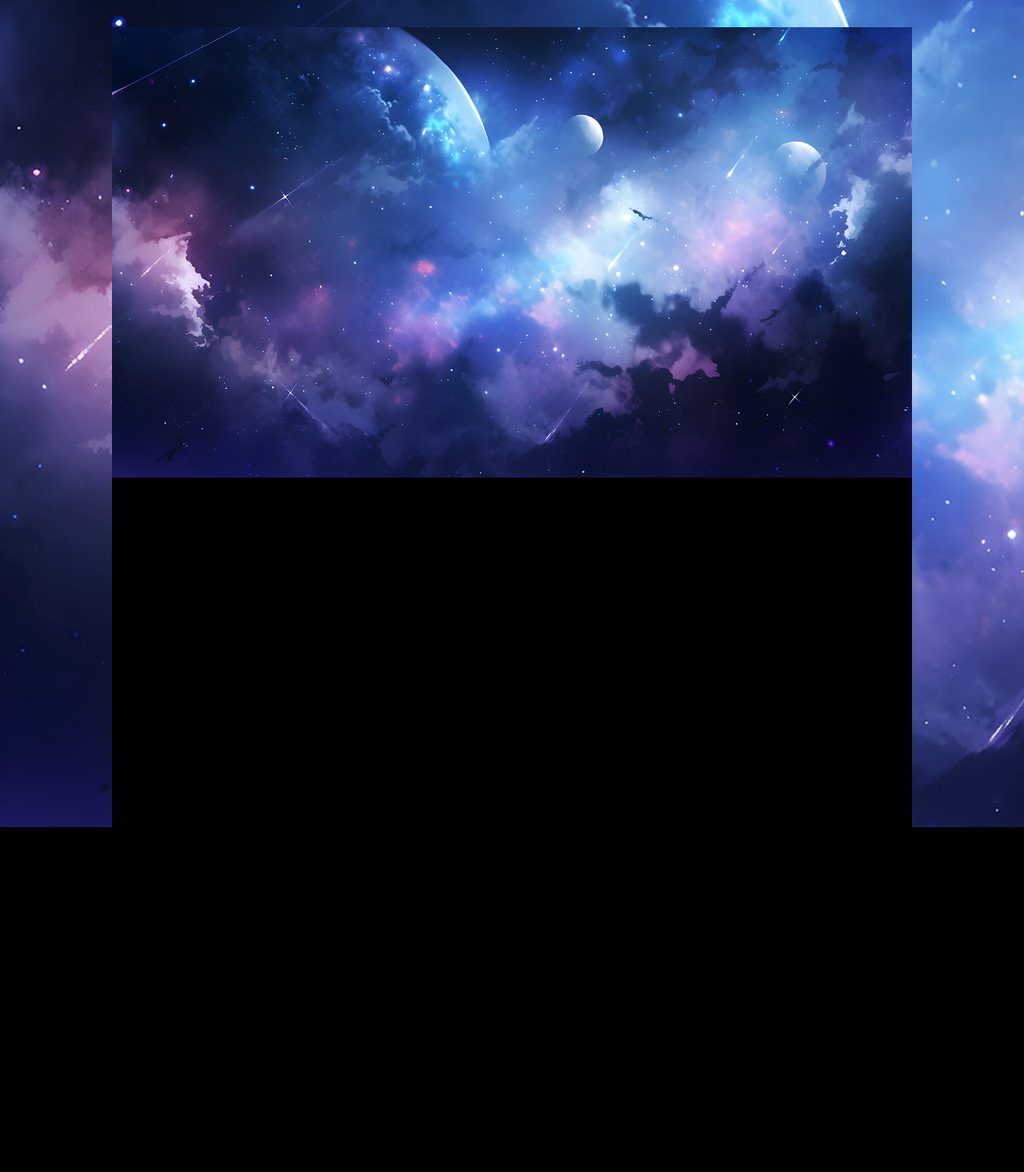
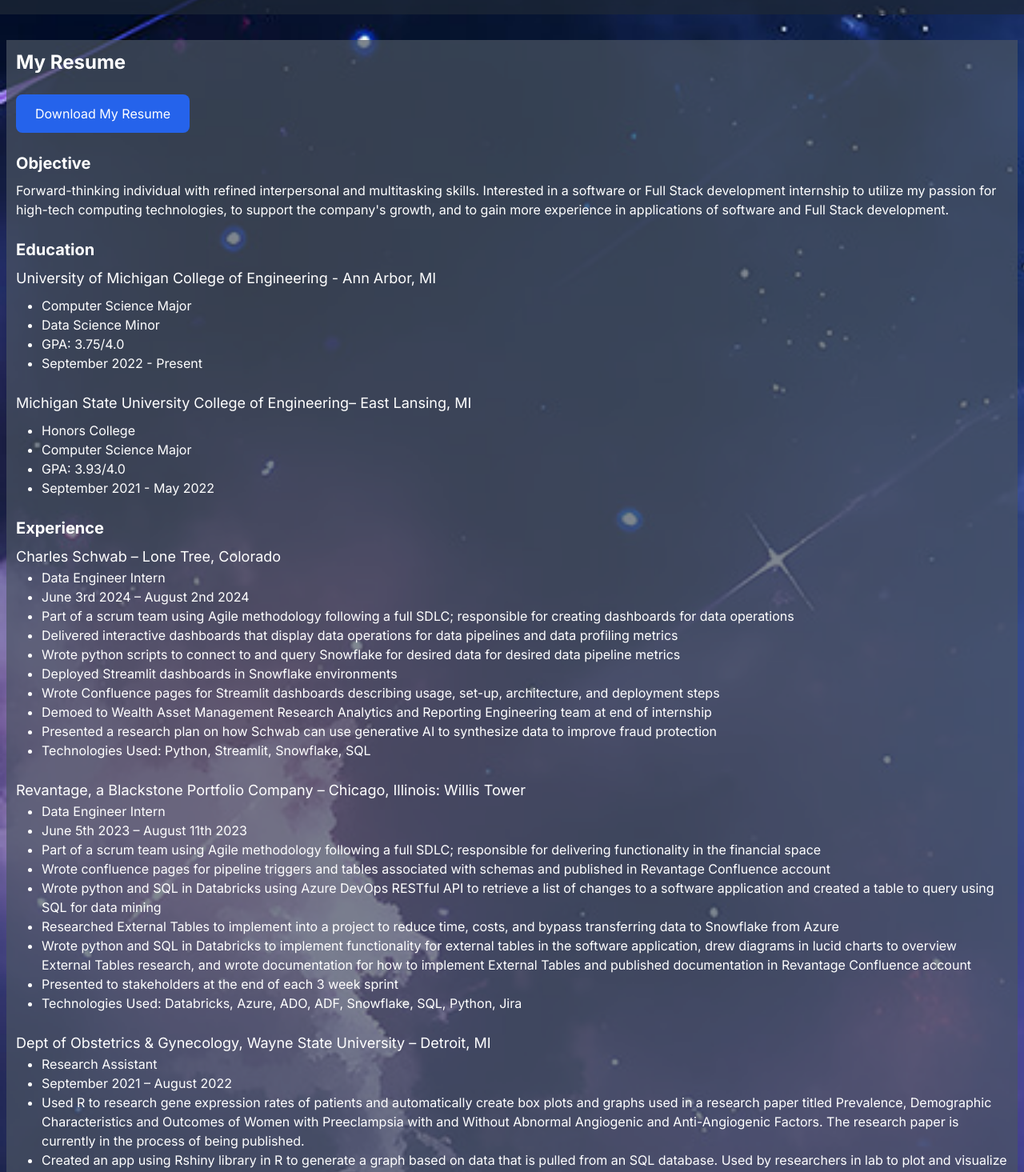
Before and after one commit to Needless2Say/Arthurs_Website, a Next.js app: page /resume in a window 1280 px wide. Shown: the part 250-1715 px from the top of the page at 80% size. Before the commit the page ends 1284 px from the top, so only its background shows below. Built offline with nearby package versions, Linux system fonts and the light colour scheme.

Commit message:
added custom resume page and changed layouts

```diff
--- a/app/about/page.tsx
+++ b/app/about/page.tsx
@@ -4,7 +4,7 @@
 
 export default function About() {
     return(
-        <div className="flex flex-col lg:flex-row flex-wrap justify-center items-center mt-8 mx-8">
+        <div className="flex flex-col lg:flex-row flex-wrap justify-center items-center my-8 mx-8">
             <div className="w-full h-full basis-1/5 flex justify-center">
                 <Image
                     src={me_pic}
@@ -13,7 +13,7 @@
                     alt="Personal Portrait"
                 />
             </div>
-            <div className="w-full h-full basis-4/5 text-xl 2xl:text-2xl bg-gray-600/[0.7]">
+            <div className="w-full h-full basis-4/5 text-xl 2xl:text-2xl bg-gray-600/[0.7] p-3">
                 <p>
                     I am a Senior at the University of Michigan Ann Arbor, and I&apos;m majoring in Computer Science and Minoring in Data Science.
                 </p>
--- a/app/layout.tsx
+++ b/app/layout.tsx
@@ -32,7 +32,7 @@
         </Script>
       </head>
       <body className={inter.className}>
-        <div className="flex flex-row flex-wrap justify-center my-16 text-2xl sm:text-4xl">
+        <div className="flex flex-row flex-wrap justify-center my-16 font-bold text-2xl sm:text-4xl md:text-5xl lg:text-6xl">
           <span className="py-2.5 px-4 hover:bg-slate-700/[.70]"><p className="transition-colors duration-500 rainbow-text">Arthur Krieger</p></span>
         </div>
         <Navbar />
--- a/app/navbar.tsx
+++ b/app/navbar.tsx
@@ -3,7 +3,7 @@
 export default function Navbar() {
   return (
     <>
-      <div className="flex flex-col sm:flex-row justify-evenly content-center bg-gray-800 opacity-70 transition-opacity duration-500 hover:opacity-100">
+      <div className="flex flex-col sm:flex-row text-lg sm:text-xl justify-evenly content-center bg-gray-800 opacity-70 transition-opacity duration-500 hover:opacity-100">
         <Link href="/"><div className="flex justify-center px-4 py-2.5 my-1.5 hover:bg-gray-500 hover:uppercase">Home</div></Link>
         <Link href="/about"><div className="flex justify-center px-4 py-2.5 my-1.5 hover:bg-gray-500 hover:uppercase">About</div></Link>
         <Link href="/projects"><div className="flex justify-center px-4 py-2.5 my-1.5 hover:bg-gray-500 hover:uppercase">Projects</div></Link>
--- a/app/page.tsx
+++ b/app/page.tsx
@@ -6,7 +6,7 @@
 export default function Page() {
   return (
     <>
-      <div className="flex justify-center mt-16">
+      <div className="flex justify-center my-8">
         <div className="border-effect">
           <Image
             src={Big_House}
--- a/app/resume/page.tsx
+++ b/app/resume/page.tsx
@@ -1,11 +1,133 @@
+// Resume Page
+import React from 'react';
+
+
+export default function Resume() {
+    return(
+        <div className="flex flex-row justify-center">
+            <div className="2xl:basis-1/4"></div>
+            <div className="2xl:basis-2/4 flex flex-col justify-start bg-gray-600/[0.7] mx-2 my-8 p-3">
+                <div className="pb-6 text-2xl font-bold">My Resume</div>
+                <div>
+                    <a
+                        href="/public/Arthur_Krieger_Resume.pdf"
+                        download="Arthur_Krieger_Resume.pdf"
+                        className="inline-block mb-6 px-6 py-3 text-white bg-blue-600 rounded-lg hover:bg-blue-700 focus:outline-none focus:ring-2 focus:ring-blue-400 focus:ring-opacity-75"
+                    >
+                        Download My Resume
+                    </a>
+                </div>
+                <div className="pb-2 text-xl font-bold">Objective</div>
+                <div className="pb-6">
+                    Forward-thinking individual with refined interpersonal and multitasking skills.
+                    Interested in a software or Full Stack development internship to utilize my passion for high-tech computing technologies, to support the company&apos;s growth, and to gain more experience in applications of software and Full Stack development.
+                </div>
+                <div className="pb-2 text-xl font-bold">Education</div>
+                <div className="pb-2 text-lg">University of Michigan College of Engineering - Ann Arbor, MI</div>
+                <div className="pb-6">
+                    <ul className="list-disc pl-8">
+                        <li>Computer Science Major</li>
+                        <li>Data Science Minor</li>
+                        <li>GPA: 3.75/4.0</li>
+                        <li>September 2022 - Present</li>
+                    </ul>
+                </div>
+                <div className="pb-2 text-lg">Michigan State University College of Engineering– East Lansing, MI</div>
+                <div className="pb-6">
+                    <ul className="list-disc pl-8">
+                        <li>Honors College</li>
+                        <li>Computer Science Major</li>
+                        <li>GPA: 3.93/4.0</li>
+                        <li>September 2021 - May 2022</li>
+                    </ul>
+                </div>
+                <div className="pb-2 text-xl font-bold">Experience</div>
+                <div className="text-lg">Charles Schwab – Lone Tree, Colorado</div>
+                <div className="pb-6">
+                    <ul className="list-disc pl-8">
+                        <li>Data Engineer Intern</li>
+                        <li>June 3rd 2024 – August 2nd 2024</li>
+                        <li>Part of a scrum team using Agile methodology following a full SDLC; responsible for creating dashboards for data operations</li>
+                        <li>Delivered interactive dashboards that display data operations for data pipelines and data profiling metrics</li>
+                        <li>Wrote python scripts to connect to and query Snowflake for desired data for desired data pipeline metrics</li>
+                        <li>Deployed Streamlit dashboards in Snowflake environments</li>
+                        <li>Wrote Confluence pages for Streamlit dashboards describing usage, set-up, architecture, and deployment steps</li>
+                        <li>Demoed to Wealth Asset Management Research Analytics and Reporting Engineering team at end of internship</li>
+                        <li>Presented a research plan on how Schwab can use generative AI to synthesize data to improve fraud protection</li>
+                        <li>Technologies Used: Python, Streamlit, Snowflake, SQL</li>
+                    </ul>
+                </div>
+                <div className="text-lg">Revantage, a Blackstone Portfolio Company – Chicago, Illinois: Willis Tower</div>
+                <div className="pb-6">
+                    <ul className="list-disc pl-8">
+                        <li>Data Engineer Intern</li>
+                        <li>June 5th 2023 – August 11th 2023</li>
+                        <li>Part of a scrum team using Agile methodology following a full SDLC; responsible for delivering functionality in the financial space</li>
+                        <li>Wrote confluence pages for pipeline triggers and tables associated with schemas and published in Revantage Confluence account</li>
+                        <li>Wrote python and SQL in Databricks using Azure DevOps RESTful API to retrieve a list of changes to a software application and created a table to query using SQL for data mining</li>
+                        <li>Researched External Tables to implement into a project to reduce time, costs, and bypass transferring data to Snowflake from Azure</li>
+                        <li>Wrote python and SQL in Databricks to implement functionality for external tables in the software application, drew diagrams in lucid charts to overview External Tables research, and wrote documentation for how to implement External Tables and published documentation in Revantage Confluence account</li>
+                        <li>Presented to stakeholders at the end of each 3 week sprint</li>
+                        <li>Technologies Used: Databricks, Azure, ADO, ADF, Snowflake, SQL, Python, Jira</li>
+                    </ul>
+                </div>
+                <div className="text-lg">Dept of Obstetrics & Gynecology, Wayne State University – Detroit, MI</div>
+                <div className="pb-6">
+                    <ul className="list-disc pl-8">
+                        <li>Research Assistant</li>
+                        <li>September 2021 – August 2022</li>
+                        <li>Used R to research gene expression rates of patients and automatically create box plots and graphs used in a research paper titled Prevalence, Demographic Characteristics and Outcomes of Women with Preeclampsia with and Without Abnormal Angiogenic and Anti-Angiogenic Factors. The research paper is currently in the process of being published.</li>
+                        <li>Created an app using Rshiny library in R to generate a graph based on data that is pulled from an SQL database. Used by researchers in lab to plot and visualize data in a fast and efficient manner</li>
+                        <li>R Libraries used: ggplot2, dplyr, tidyxl, readxl, openxlsx, tidyverse, tidyr</li>
+                        <li>Technologies Used: R, Microsoft Excel, Microsoft Word</li>
+                    </ul>
+                </div>
+                <div className="pb-2 text-xl font-bold">Personal Projects</div>
+                <div className="text-lg">Krieger Data Forge</div>
+                <div className="pb-6">
+                    <ul className="list-disc pl-8">
+                       <li>Front-End: Building websites, such as calorie tracker and video game database, using Next.JS</li>
+                       <li>Back-End: Building API using FastAPI to serve data to all websites that I build</li>
+                       <li>Database: Using PostrgreSQL database to serve and store data</li>
+                       <li>Technologies Used: HTML, Tailwind CSS, Typescript, React, Next.JS, FastAPI, Python, PostrgreSQL, SQL</li>
+                    </ul>
+                </div>
+                <div className="pb-2 text-xl font-bold">School Projects</div>
+                <div className="text-lg">Euchre Card Game</div>
+                <div className="pb-6">
+                    <ul className="list-disc pl-8">
+                       <li>EECS 280 Fall 2022</li>
+                       <li>Learned Euchre and coded card game in C++ using polymorphism, inheritance, data structures, and algorithms</li>
+                       <li>Wrote simple AI to play card game against player based on Euchre card priority rules</li>
+                    </ul>
+                </div>
+                <div className="text-lg">Piazza Classifier Machine Learning</div>
+                <div className="pb-6">
+                    <ul className="list-disc pl-8">
+                       <li>EECS 280 Fall 2022</li>
+                       <li>Classify a Piazza post based on words in test data</li>
+                       <li>Stored data from training dataset in maps based on unique words and titles of posts that words correspond with</li>
+                       <li>Used data to predict title of a Piazza post based on types of words used in testing dataset</li>
+                    </ul>
+                </div>
+                <div className="pb-2 text-xl font-bold">Certifications and Skills</div>
+                <div className="pb-6">
+                    <ul className="list-disc pl-8">
+                       <li>Microsoft Certified: Azure Fundamentals – August 2023</li>
+                       <li>Academy Accreditation Databricks Lakehouse Fundamentals – August 2023</li>
+                       <li>Proficient – C/C++, Python, SQL, HTML, CSS, Tailwind CSS, JavaScript, TypeScript, React, Next.JS, RESTful API, FastAPI, SQL, Alembic, Snowflake, AWS, Azure, Databricks, Streamlit, Pandas, Pytorch, Tensor Flow, R, JSON, Jinja, Confluence, Jira, Agile, GitHub, Microsoft Excel, Microsoft Word, Japanese</li>
+                       <li>Beginner – GitHub Actions, Bitbucket, Google Cloud Programming, Docker, Angular, Linux, Power BI</li>
+                    </ul>
+                </div>
+            </div>
+            <div className="2xl:basis-1/4"></div>
+        </div>
 
 
 
 
-export default function Resume() {
-    return(
-        <div className="flex justify-center">
-            <iframe className="mt-10" src="Arthur_Krieger_Resume.pdf" width="1000px" height="1000px"></iframe>
-        </div>
+        // <div className="flex justify-center my-8">
+        //     <iframe src="Arthur_Krieger_Resume.pdf" width="1000px" height="1000px"></iframe>
+        // </div>
     )
 }
```
